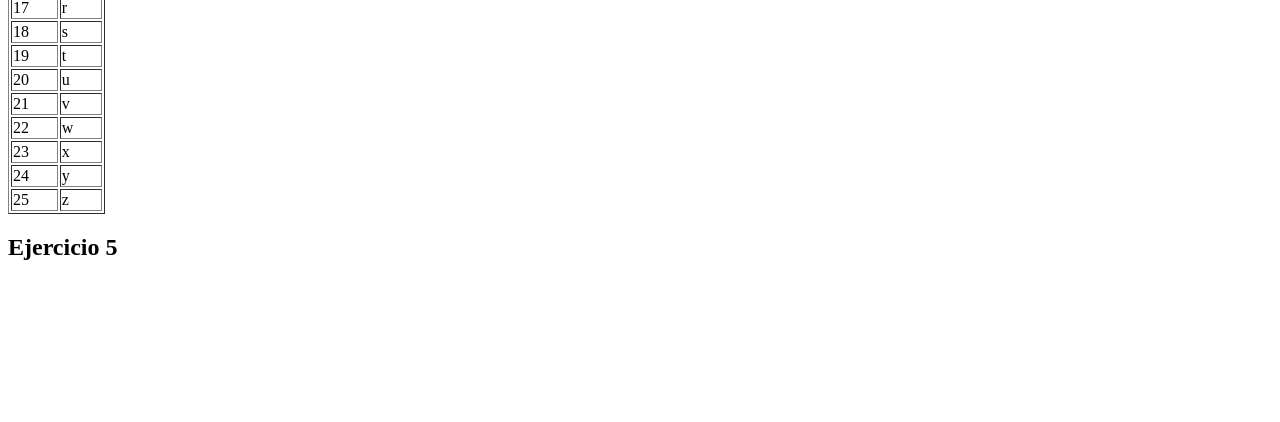
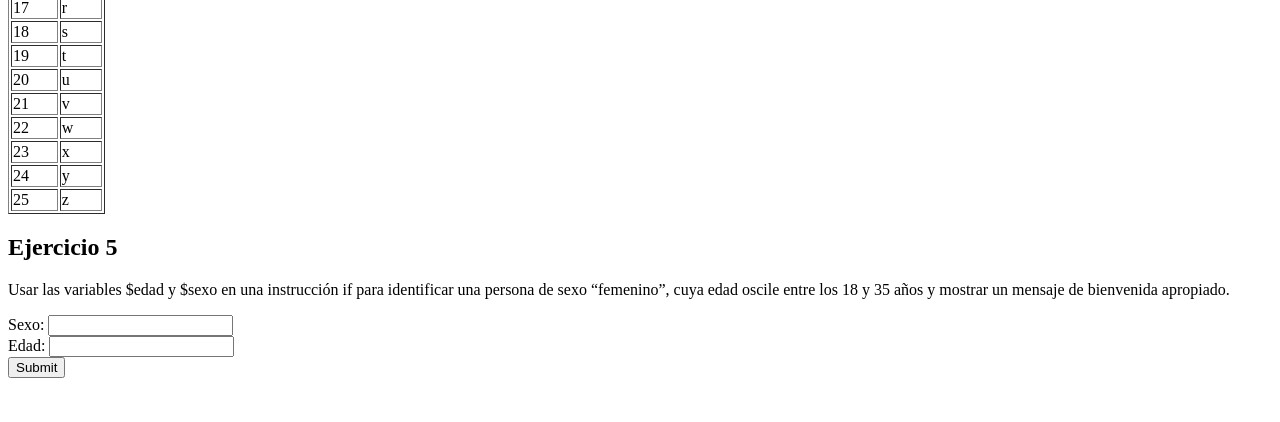
Before and after one commit to LuisCarl0ss/tecweb, a PHP site: page /tecweb/ in a window 1280 px wide. Shown: the part 1838-2260 px from the top of the page. Before the commit the page ends 2098 px from the top, so only its background shows below. Run offline with PHP 8.4, Linux system fonts and the light colour scheme.

Commit message:
Se realizó el ejercicio 5, con un formulario creado con html y una solicitud POST para imprimir los datos

```diff
--- a/practicas/p06/index.php
+++ b/practicas/p06/index.php
@@ -69,7 +69,22 @@
     ?>
 
     <h2>Ejercicio 5</h2>
-    <p></p>
+    <p>Usar las variables $edad y $sexo en una instrucción if para identificar una persona de
+    sexo “femenino”, cuya edad oscile entre los 18 y 35 años y mostrar un mensaje de
+    bienvenida apropiado.</p>
+    <form action="http://localhost/tecweb/practicas/p06/index.php" method="post">
+        Sexo: <input type="text" name="sexo"><br>
+        Edad: <input type="number" name="edad"><br>
+        <input type="submit">
+    </form>
+    <br>
+    <br>
+    <?php
+        if(isset($_POST["sexo"]) && isset($_POST["edad"]))
+        {
+            mensaje($_POST["sexo"], $_POST["edad"]);
+        }
+    ?>
 
 </body>
 </html>
--- a/practicas/p06/src/funciones.php
+++ b/practicas/p06/src/funciones.php
@@ -83,4 +83,13 @@
         echo "</table>";
     }
 
+    //Ejercicio 5
+    function mensaje($sexo, $edad) {
+        if ($sexo == 'femenino' && $edad >= 18 && $edad <= 35) {
+            echo "Bienvenida, usted está en el rango de edad permitido";
+        } else {
+            echo "No cumples con los requisitos";
+        }
+    }
+
 ?>
```
